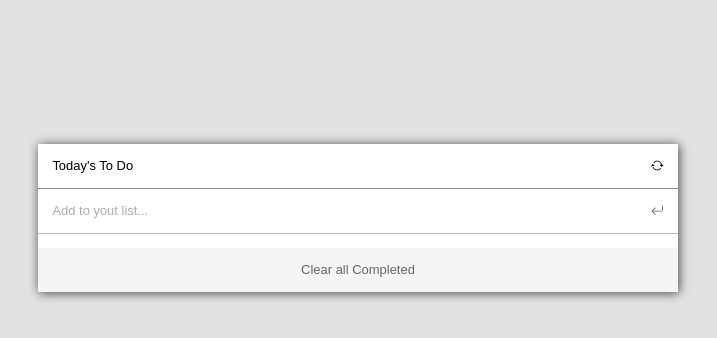
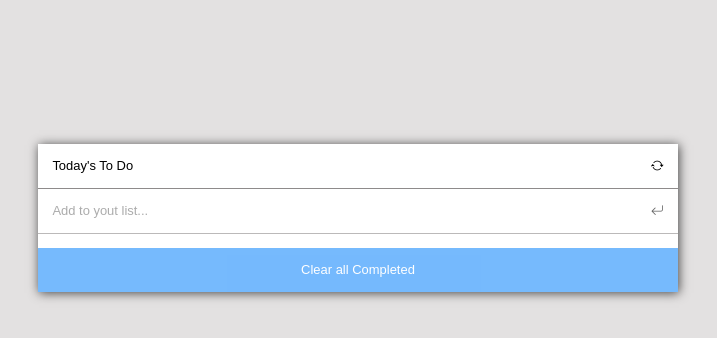
Before and after one commit to Bateyjosue/todo-list-partner-review, a website built with webpack: page src/index.html in a window 1280 px wide. Both pictures are taken after a click on the button "Clear all Completed". Shown: the whole page, without its empty margins (282-999 px from the left). Built offline with nearby package versions, Linux system fonts and the light colour scheme.

Commit message:
Update style and delete icon

```diff
--- a/src/style.css
+++ b/src/style.css
@@ -86,6 +86,13 @@ button.clear {
   border: none;
   margin-top: -1rem;
   opacity: 0.6;
+  cursor: pointer;
+  transition: all 400ms ease;
+}
+.clear:focus{
+  background: rgb(27, 140, 252);
+  color:white;
+
 }
 
 .task .bi-check {
@@ -96,6 +103,9 @@ button.clear {
   visibility: visible;
 }
 
+.task-edit .bi-trash {
+  cursor: pointer;
+}
 .visible {
   visibility: visible;
 }
```
